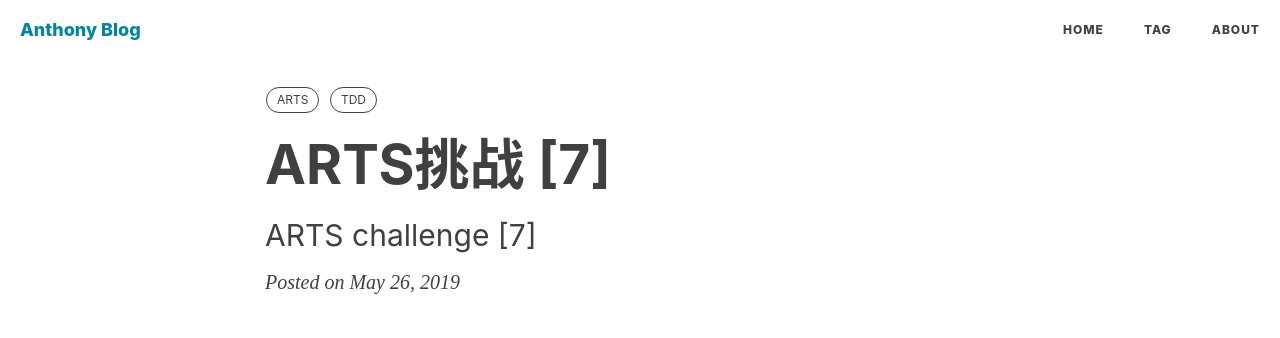
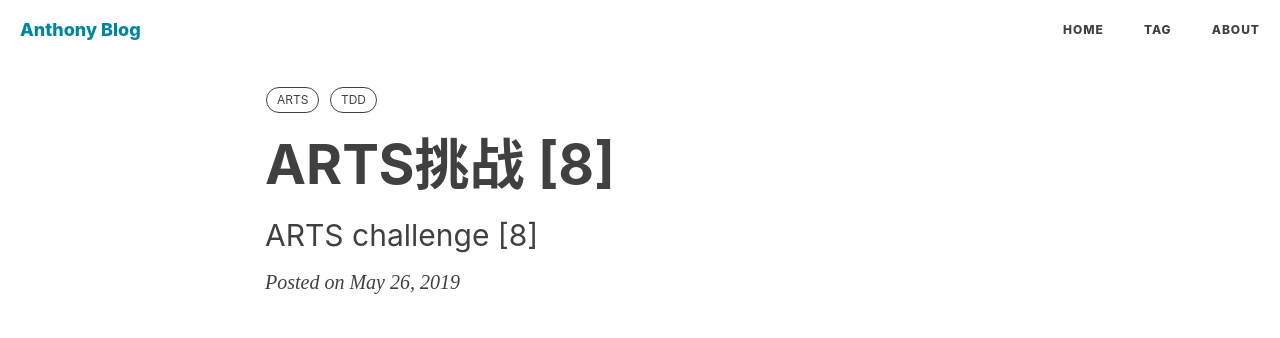
Before and after one commit to AnthonySAD/AnthonySAD.github.io, a Jekyll site: the page built from _posts/2019-5-26-ARTS-8.md, in a window 1280 px wide and 900 px high. Shown: the top 338 px of the window. Built offline with Jekyll 4.4.1, drawn with Linux system fonts in a browser that asks for light colours; nearby versions of some CDN libraries; comment, search, counter and statistics services are not loaded.

Commit message:
update title

```diff
--- a/_posts/2019-5-26-ARTS-8.md
+++ b/_posts/2019-5-26-ARTS-8.md
@@ -1,7 +1,7 @@
 ---
 layout:     post
-title:      ARTS挑战 [7]
-subtitle:   ARTS challenge [7]
+title:      ARTS挑战 [8]
+subtitle:   ARTS challenge [8]
 header-style:   text
 catalog: true
 tags:
```
